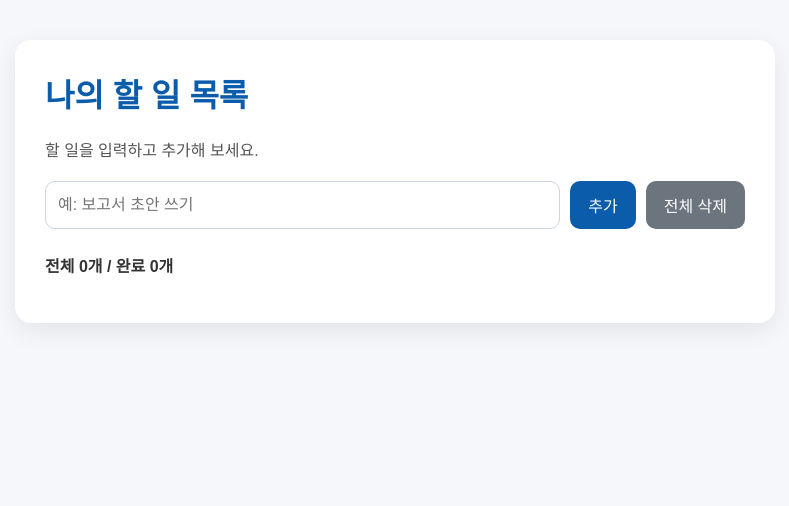
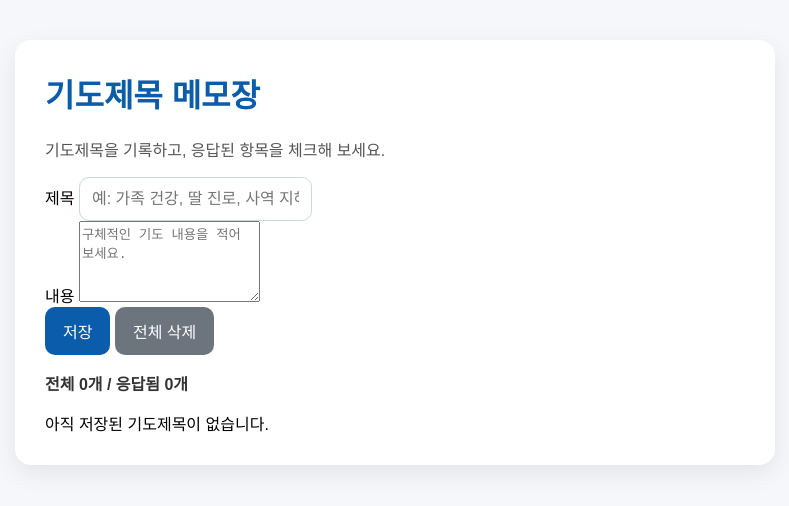
Before and after one commit to san237silent/prayer-memo-app, a plain HTML site: page index.html in a window 1280 px wide. Shown: the whole page, without its empty margins (245-1034 px from the left). Drawn offline with Linux system fonts and the light colour scheme.

Commit message:
Update index.html

```diff
--- a/index.html
+++ b/index.html
@@ -2,23 +2,44 @@
 <html lang="ko">
 <head>
   <meta charset="utf-8">
-  <title>할 일 목록</title>
+  <meta name="viewport" content="width=device-width, initial-scale=1">
+  <title>기도제목 메모장</title>
   <link rel="stylesheet" href="style.css">
 </head>
 <body>
   <div class="container">
-    <h1>나의 할 일 목록</h1>
-    <p>할 일을 입력하고 추가해 보세요.</p>
+    <header class="header">
+      <h1>기도제목 메모장</h1>
+      <p>기도제목을 기록하고, 응답된 항목을 체크해 보세요.</p>
+    </header>
 
-    <div class="input-area">
-      <input id="taskInput" type="text" placeholder="예: 보고서 초안 쓰기">
-      <button id="addButton">추가</button>
-      <button id="clearButton" class="secondary-btn">전체 삭제</button>
-    </div>
+    <section class="form-card">
+      <div class="form-group">
+        <label for="titleInput">제목</label>
+        <input id="titleInput" type="text" placeholder="예: 가족 건강, 딸 진로, 사역 지혜">
+      </div>
 
-    <p id="statusText">전체 0개 / 완료 0개</p>
+      <div class="form-group">
+        <label for="contentInput">내용</label>
+        <textarea id="contentInput" rows="5" placeholder="구체적인 기도 내용을 적어 보세요."></textarea>
+      </div>
 
-    <ul id="taskList"></ul>
+      <div class="button-row">
+        <button id="addButton">저장</button>
+        <button id="clearAllButton" class="secondary-btn">전체 삭제</button>
+      </div>
+    </section>
+
+    <section class="status-card">
+      <p id="statusText">전체 0개 / 응답됨 0개</p>
+    </section>
+
+    <section>
+      <div id="emptyMessage" class="empty-message">
+        아직 저장된 기도제목이 없습니다.
+      </div>
+      <div id="memoList" class="memo-list"></div>
+    </section>
   </div>
 
   <script src="script.js"></script>
```
